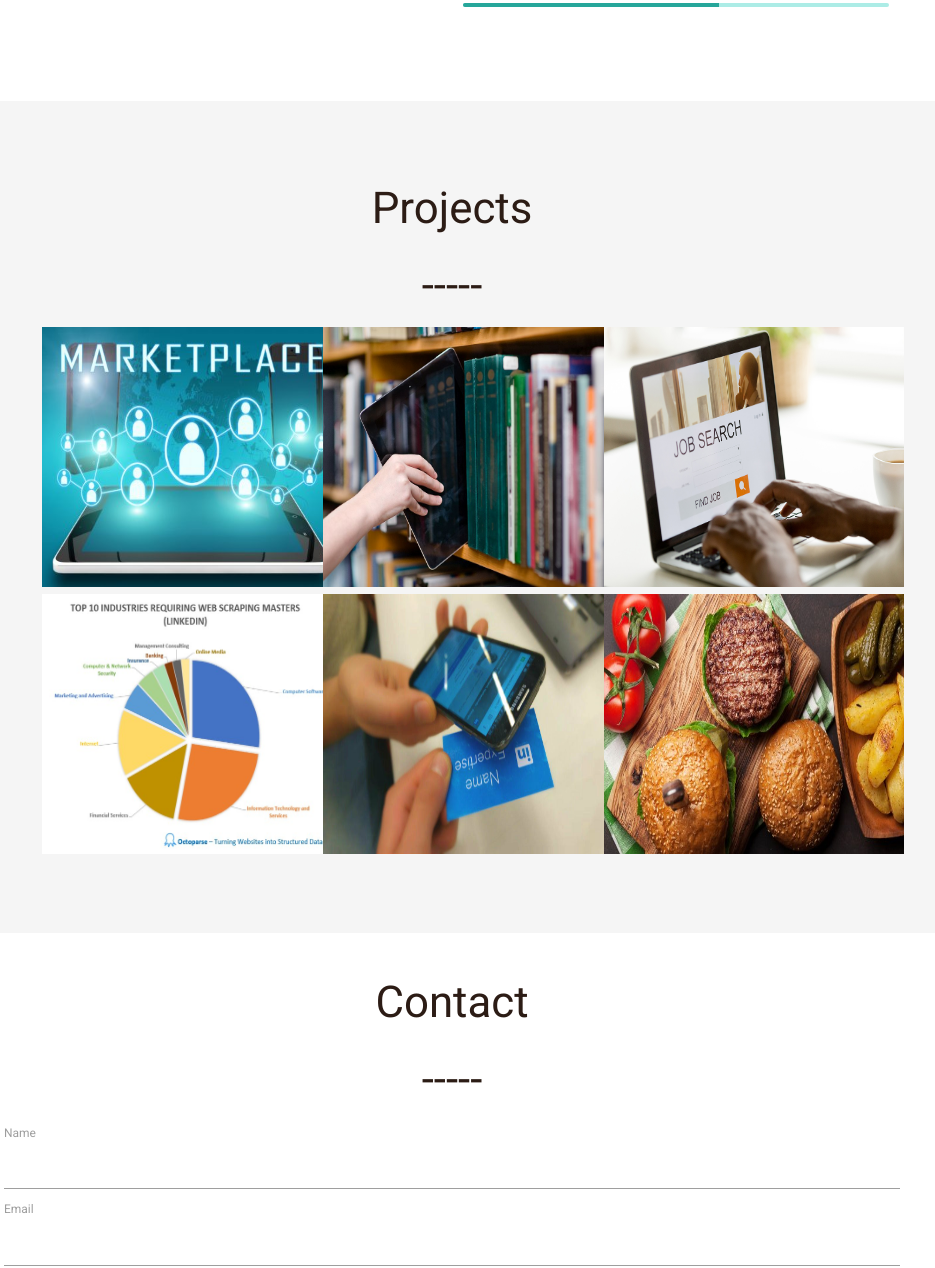
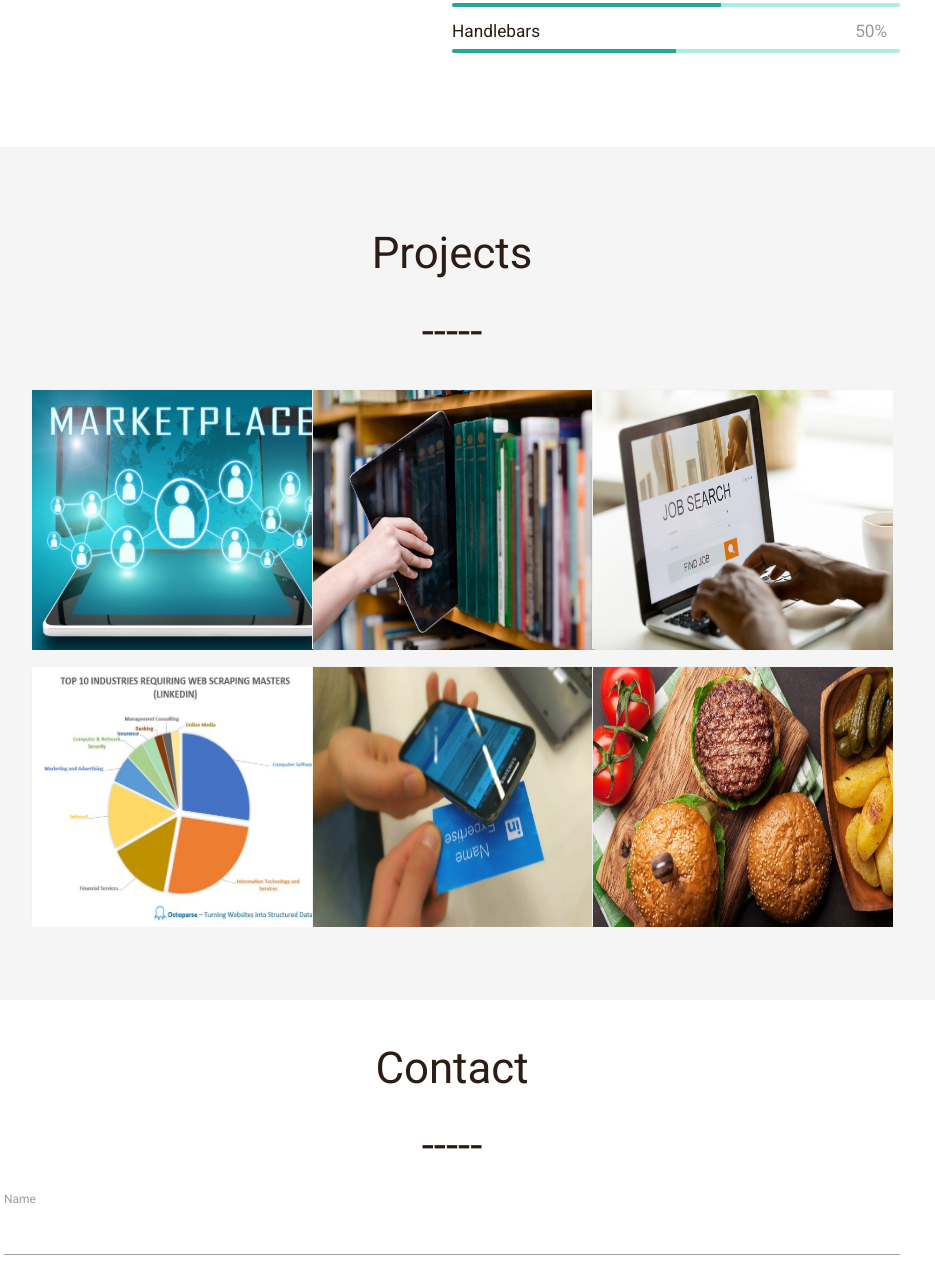
Before and after one commit to shwetakelkar/Portfolio_updated, a plain HTML site: page index.html in a window 1280 px wide. Shown: the part 1532-2800 px from the top of the page, without its empty margins (188-1123 px from the left). Drawn offline with nearby package versions, Linux system fonts and the light colour scheme.

Commit message:
media Responsive UI

```diff
--- a/assets/css/style.css
+++ b/assets/css/style.css
@@ -24,9 +24,60 @@
     padding: 0px !important;
     margin: 0px;
 }
-.card-action{
+.action{
     padding: 0px !important;
 }
+.top {
+    margin-top: 2%;
+    background-color: transparent;
+    width: 300px;
+    height: 260px;
+    border: 1px solid #f1f1f1;
+    perspective: 1000px; /* Remove this if you don't want the 3D effect */
+  }
+
+  /* This container is needed to position the front and back side */
+  .project-card {
+    position: relative;
+    padding: 0px !important;
+    margin: 0px !important;
+    width: 300px;
+    height: 260px;
+    text-align: center;
+    transition: transform 0.8s;
+    transform-style: preserve-3d;
+  }
+  .row .col{
+      padding: 0 !important;
+  }
+
+  /* Do an horizontal flip when you move the mouse over the flip box container */
+  .top:hover .project-card {
+    transform: rotateY(180deg);
+  }
+
+  /* Position the front and back side */
+  .front, .text {
+    position: absolute;
+    width: 100%;
+    height: 100%;
+    -webkit-backface-visibility: hidden; /* Safari */
+    backface-visibility: hidden;
+  }
+
+  /* Style the front side (fallback if image is missing) */
+
+  .front {
+    background-color: #bbb;
+    color: black;
+  }
+  /* Style the back side */
+  .text {
+    background-color: white!important;
+    color: black;
+    transform: rotateY(180deg);
+}
+
 
 body{
 
--- a/index.html
+++ b/index.html
@@ -18,7 +18,7 @@
                 <div class="row">
                     <div class= "col s4"></div>
                         <div class ="col s8 right-align home-col">
-                            <h1>Hi, I am <span style="color: ivory;">Shweta Kelkar</span></h1>
+                            <h3>Hi, I am <span style="color: ivory;">Shweta Kelkar</span></h3>
 
                             <h3>I am a Full Stack Developer</h3>
                             <div class="section table-of-contents">
@@ -36,13 +36,13 @@
             <div class="row section scrollspy" id ="resume">
                 <h3 class="center-align">Resume</h3>
                 <h3 class="center-align">-----</h3>
-                <div class="col s6">
+                <div class="col l6 s12 m12 center-align">
                     <img class="me" src="assets/images/me.png">
                     <h4>About Me</h4>
                     <div>I am a Full stack developer. I have passion for solving problems
                         and creating intuitive, dynamic user experiences..</div>
                 </div>
-                <div class="col s6">
+                <div class="col l6 s12 m12">
                     <h6>HTML<span class="vc_label_units">90%</span></h6>
                     <div class="progress">
                         <div class="determinate" style="width: 90%"></div>
@@ -91,6 +91,10 @@
                     <div class="progress">
                         <div id ="bar" class="determinate" style="width: 60%"></div>
                     </div>
+                    <h6>Handlebars<span class="vc_label_units">50%</span></h6>
+                    <div class="progress">
+                        <div id ="bar" class="determinate" style="width: 50%"></div>
+                    </div>
 
                 </div>
             </div>
@@ -100,34 +104,112 @@
             <h3 class="center-align">Projects</h3>
             <h3 class="center-align">-----</h3>
             <div class="row">
-                <div class="col s4">
-                    <div class="card-action">
-                        <a href="https://hastashilpa-online-mp.herokuapp.com/" type="text/css" rel="stylesheet"><img class="img-cls" src="assets/images/mp1.jpg"></a>
+                <div class="col l4 s12 m6 top">
+                    <div class="project-card">
+                        <div class="front">
+                            <img class="img-cls" src="assets/images/mp1.jpg">
+                        </div>
+                        <div class="text">
+                            <h4>Online MarketPlace</h4>
+                            <ul>
+                                <li>MongoDB</li>
+                                <li>Express</li>
+                                <li>React</li>
+                                <li>Node</li>
+                            </ul>
+                            <a href="https://hastashilpa-online-mp.herokuapp.com/" type="text/css" rel="stylesheet" class="btn">View Site</a>
+                            <button class="btn">Learn More</button>
+                        </div>
                     </div>
                 </div>
-                <div class="col s4">
-                    <div class="card-action">
-                        <a href="https://google-booksrect-search.herokuapp.com/" type="text/css" rel="stylesheet"><img class="img-cls" src="assets/images/googlebooksearch1.jpg"></a>
+                <div class="col l4 s12 m6 top">
+                    <div class="project-card">
+                        <div class="front">
+                            <img class="img-cls" src="assets/images/googlebooksearch1.jpg">
+                        </div>
+                        <div class="text">
+                            <h4>Google BookSearch</h4>
+                            <ul>
+                                <li>MongoDB</li>
+                                <li>Express</li>
+                                <li>React</li>
+                                <li>Node</li>
+                            </ul>
+                            <a href="https://google-booksrect-search.herokuapp.com/" type="text/css" rel="stylesheet" class="btn">View Site</a>
+                            <button class="btn">Learn More</button>
+                        </div>
                     </div>
                 </div>
-                <div class="col s4">
-                    <div class="card-action">
-                        <a href="https://shwetakelkar.github.io/job_search/" type="text/css" rel="stylesheet"><img class="img-cls" src="assets/images/js2.jpg"></a>
+                <div class="col l4 s12 m6 top">
+                    <div class="project-card">
+                        <div class="front">
+                            <img class="img-cls" src="assets/images/js2.jpg">
+                        </div>
+                        <div class="text">
+                            <h4>Job Search</h4>
+                            <ul>
+                                <li>Firebase</li>
+                                <li>JavaScript</li>
+                                <li>HTML5+CSS</li>
+                                <li>jQuery</li>
+                            </ul>
+                            <a href="https://shwetakelkar.github.io/job_search/" type="text/css" rel="stylesheet" class="btn">View Site</a>
+                            <button class="btn">Learn More</button>
+                        </div>
                     </div>
                 </div>
-                <div class="col s4">
-                     <div class="card-action">
-                            <a href="https://peaceful-crag-87356.herokuapp.com" type="text/css" rel="stylesheet"><img class="img-cls" src="assets/images/web-scraping.jpg"></a>
+                <div class="col l4 s12 m6 top">
+                    <div class="project-card">
+                        <div class="front">
+                            <img class="img-cls" src="assets/images/web-scraping.jpg">
+                        </div>
+                        <div class="text">
+                            <h4>Web Scrapping</h4>
+                            <ul>
+                                <li>Node</li>
+                                <li>Express</li>
+                                <li>MongoDB</li>
+                                <li>Handlebars</li>
+                            </ul>
+                            <a href="https://peaceful-crag-87356.herokuapp.com" type="text/css" rel="stylesheet" class="btn">View Site</a>
+                            <button class="btn">Learn More</button>
+                        </div>
                     </div>
                 </div>
-                <div class="col s4">
-                    <div class="card-action">
-                            <a href="https://email-info-dairy.herokuapp.com/" type="text/css" rel="stylesheet"><img class="img-cls" src="assets/images/e-visiting.jpg"></a>
+                <div class="col l4 s12 m6 top">
+                    <div class="project-card">
+                        <div class="front">
+                           <img class="img-cls" src="assets/images/e-visiting.jpg">
+                        </div>
+                        <div class="text">
+                            <h4>Email Diary</h4>
+                            <ul>
+                                <li>MongoDB</li>
+                                <li>JavaScript</li>
+                                <li>HTML5</li>
+                                <li>CSS</li>
+                            </ul>
+                            <a href="https://email-info-dairy.herokuapp.com/" type="text/css" rel="stylesheet" class="btn">View Site</a>
+                            <button class="btn">Learn More</button>
+                        </div>
                     </div>
                 </div>
-                <div class="col s4">
-                    <div class="card-action">
-                        <a href="https://hidden-tundra-41197.herokuapp.com/" type="text/css" rel="stylesheet"><img class="img-cls" src="assets/images/burger.jpg"></a>
+                <div class="col l4 s12  m6 top">
+                    <div class="project-card">
+                        <div class="front">
+                            <a href="" type="text/css" rel="stylesheet"><img class="img-cls" src="assets/images/burger.jpg"></a>
+                        </div>
+                        <div class="text">
+                            <h4>Burger Joint</h4>
+                            <ul>
+                                <li>Handlebars</li>
+                                <li>JavaScript</li>
+                                <li>MySQL</li>
+                                <li>ORM</li>
+                            </ul>
+                            <a href="https://hidden-tundra-41197.herokuapp.com/" type="text/css" rel="stylesheet" class="btn">View Site</a>
+                            <button class="btn">Learn More</button>
+                        </div>
                     </div>
                 </div>
             </div>
@@ -157,8 +239,10 @@
     <footer class="page-footer" style="position: relative;width:100%;bottom:0">
             <div class="footer-copyright center-align">
                     <div class="container">
-                        2019 Copyright
+                       <h6>2019 Copyright</h6>
+                       <a href=""></a>
                     </div>
+
             </div>
     </footer>
 
```
Also changed, not shown: server.js (added, +12 -0 lines).
